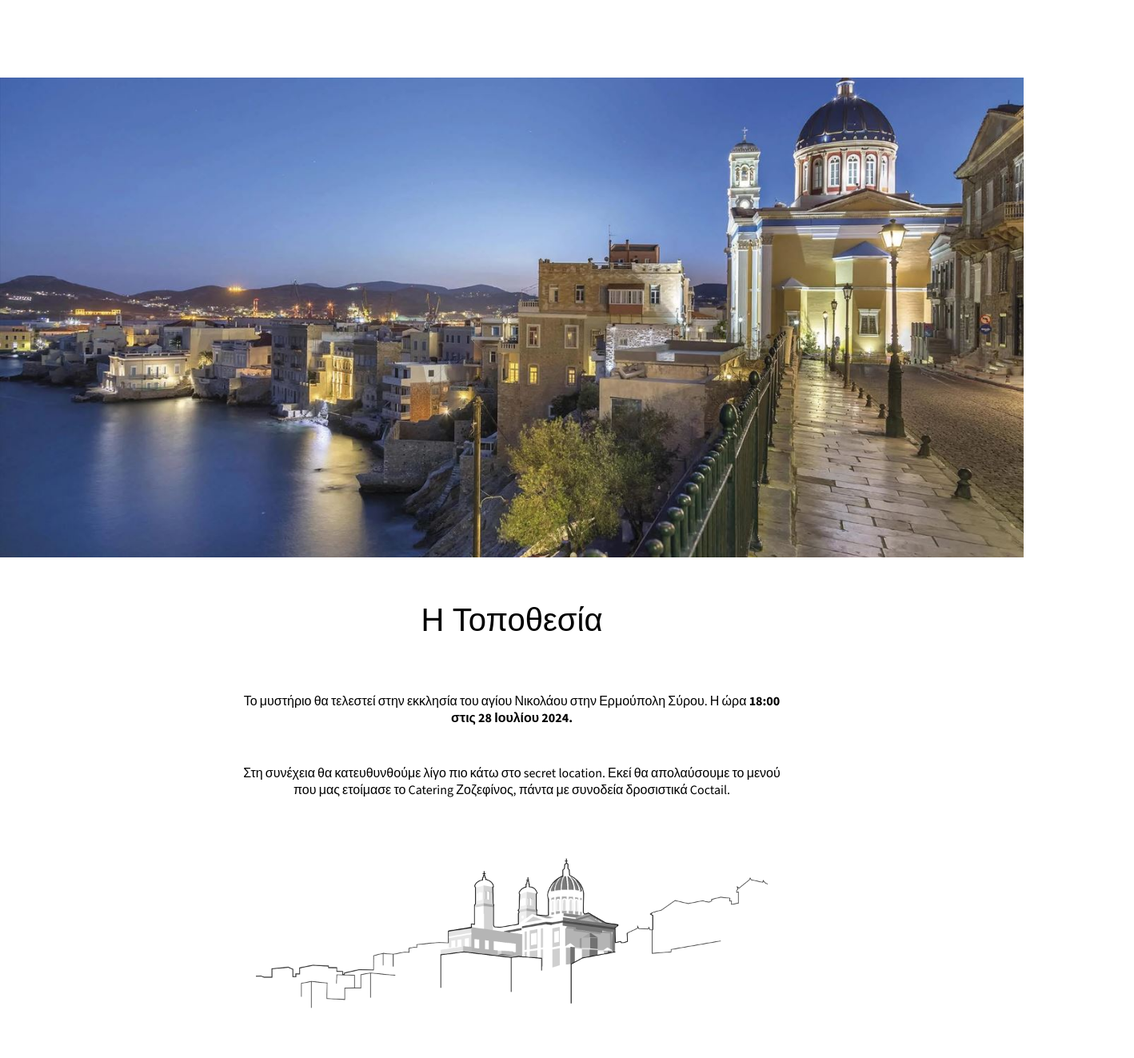
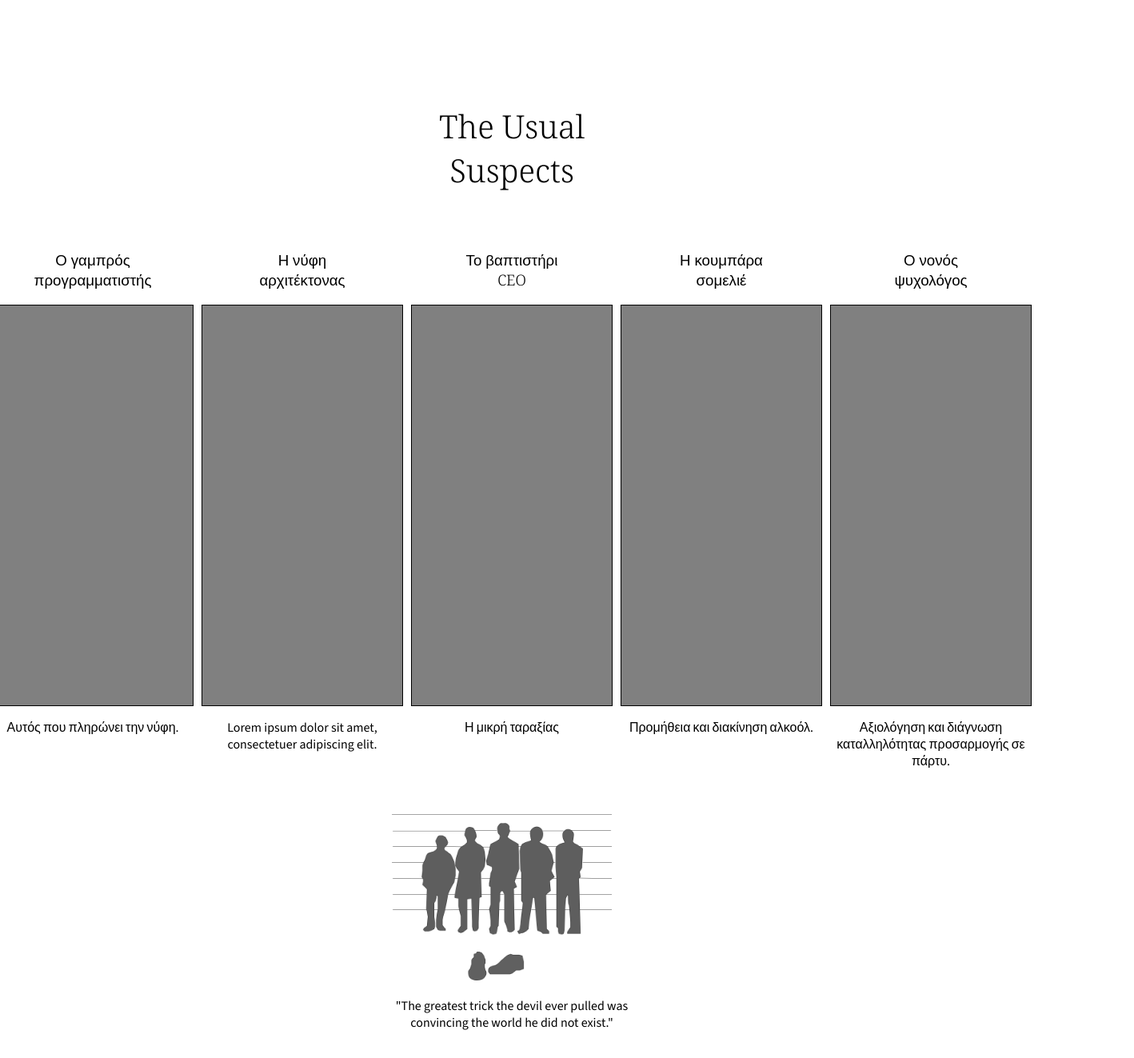
Before and after one commit to dodosiz/wedding-site, a Next.js app: page / in a window 1280 px wide. Shown: the part 1003-2326 px from the top of the page at 80% size, 1418 px wide, since content can reach past the window. Built offline with nearby package versions, Linux system fonts and the light colour scheme.

Commit message:
The usual suspects grid

```diff
--- a/app/globals.css
+++ b/app/globals.css
@@ -9,6 +9,7 @@ h1 {
 
 h1,
 h2,
+h3,
 p,
 li {
   font-weight: 300;
--- a/app/ui/header.tsx
+++ b/app/ui/header.tsx
@@ -4,8 +4,15 @@ const serif = Noto_Serif({ subsets: ["latin", "greek"] });
 
 interface HeaderProps {
   children?: React.ReactNode;
+  level?: number;
+  textAlign: "center" | "left";
 }
 
 export function Header(props: HeaderProps) {
-  return <h1 className={serif.className}>{props.children}</h1>;
+  if (props.level === 2) {
+    return <h2 className={serif.className} style={{textAlign: props.textAlign}}>{props.children}</h2>;
+  } else if (props.level === 3) {
+    return <h3 className={serif.className} style={{textAlign: props.textAlign}}>{props.children}</h3>;
+  }
+  return <h1 className={serif.className} style={{textAlign: props.textAlign}}>{props.children}</h1>;
 }
--- a/app/ui/sections/accomondationSection.tsx
+++ b/app/ui/sections/accomondationSection.tsx
@@ -7,7 +7,7 @@ export function AccomondationSection() {
   return (
     <div className={styles.location_section}>
       <div className={common.text_container}>
-        <Header>Διαμονή</Header>
+        <Header textAlign="center">Διαμονή</Header>
         <p>
           Παρακάτω παρουσιάζονται μερικά από τα δημοφιλή ξενοδοχεία στην Σύρο,
           καθώς και μερικά καταλύματα στην περιοχή της Ερμούπολης, προσφέροντας
--- a/app/ui/sections/attractionsSection.tsx
+++ b/app/ui/sections/attractionsSection.tsx
@@ -4,7 +4,7 @@ import styles from "./attractionsSection.module.css";
 
 export function AttractionsSection() {
     return <div className={`${styles.attractions_section} ${common.text_container}`}>
-        <Header>Αξιοθέατα</Header>
+        <Header textAlign="center">Αξιοθέατα</Header>
         <ul>
             <li>Σύρος - Αξιοθέατα Πολιτισμού</li>
             <li>Η Πλατεία Μιαούλη</li>
--- a/app/ui/sections/foodSection.tsx
+++ b/app/ui/sections/foodSection.tsx
@@ -34,7 +34,7 @@ export function FoodSection() {
         </div>
       </div>
       <div className={common.text_container}>
-        <Header>Γευστικές περιηγήσεις</Header>
+        <Header textAlign="center">Γευστικές περιηγήσεις</Header>
         <p>
           Το πιο φημισμένο προϊόν του νησιού είναι το συριανό λουκούμι. Η τέχνη
           της παρασκευής του έφτασε στη Σύρο με τους πρώτους πρόσφυγες από Χίο,
--- a/app/ui/sections/getThereSection.tsx
+++ b/app/ui/sections/getThereSection.tsx
@@ -5,7 +5,7 @@ import { Header } from "../header";
 export function GetThereSection() {
     return <>
         <div className={common.text_container}>
-            <Header>Μετάβαση</Header>
+            <Header textAlign="center">Μετάβαση</Header>
             <p>
                 Η πλεονεκτική θέση της Σύρου στην καρδιά των Κυκλάδων και η κοντινή της απόσταση
                 από την Αθήνα δίνει τη δυνατότητα σε όλους τους ταξιδιώτες να μεταβούν στο νησί με
--- a/app/ui/sections/homeSection.module.css
+++ b/app/ui/sections/homeSection.module.css
@@ -10,6 +10,41 @@
   flex-direction: column;
   align-items: center;
   justify-content: center;
+}
+
+.home_suspects_container {
+  width: 100%;
+  display: flex;
+  flex-direction: column;
+  align-items: center;
+  justify-content: center;
+}
+
+.suspects_grid {
+  display: grid;
+  grid-template-columns: 1fr 1fr 1fr 1fr 1fr;
+  padding: 20px 10%;
+  gap: 10px;
+}
+
+.suspects_grid_item {
+  text-align: center;
+}
+
+.suspects_grid_box {
+  width: 250px;
+  height: 500px;
+  border: 1px solid black;
+  background-color: gray;
+}
+
+.suspects_logo {
+  width: 300px;
+  padding: 20px 0;
+}
+
+.suspects_logo > p {
+  text-align: center;
 }
 
 .arrow {
--- a/app/ui/sections/homeSection.tsx
+++ b/app/ui/sections/homeSection.tsx
@@ -2,6 +2,7 @@ import { Header } from "../header";
 import styles from "./homeSection.module.css";
 import { useEffect, useState } from "react";
 import { ChevronLeftIcon, ChevronRightIcon } from "@heroicons/react/24/outline";
+import Image from "next/image";
 
 export function HomeSection() {
   const [counter, setCounter] = useState(0);
@@ -45,10 +46,44 @@ export function HomeSection() {
         </div>
       </div>
       <div className={styles.home_text_container}>
-        <Header>Save the Date</Header>
+        <Header textAlign="center">Save the Date</Header>
         <h2 style={{ margin: 0 }}>Κυριακή</h2>
         <h2 style={{ margin: 0 }}>28 Ιουλίου 2024</h2>
         <p style={{ margin: 0 }}>Ερμούπολη, Σύρος</p>
+      </div>
+      <div className={styles.home_suspects_container}>
+        <Header textAlign="center">The Usual<br/>Suspects</Header>
+        <div className={styles.suspects_grid}>
+          <div className={styles.suspects_grid_item}>
+            <Header textAlign="center" level={3}>Ο γαμπρός<br />προγραμματιστής</Header>
+            <div className={styles.suspects_grid_box}></div>
+            <p>Αυτός που πληρώνει την νύφη.</p>
+          </div>
+          <div className={styles.suspects_grid_item}>
+            <Header textAlign="center" level={3}>Η νύφη<br />αρχιτέκτονας</Header>
+            <div className={styles.suspects_grid_box}></div>
+            <p>Lorem ipsum dolor sit amet, consectetuer adipiscing elit.</p>
+          </div>
+          <div className={styles.suspects_grid_item}>
+            <Header textAlign="center" level={3}>Το βαπτιστήρι<br />CEO</Header>
+            <div className={styles.suspects_grid_box}></div>
+            <p>Η μικρή ταραξίας</p>
+          </div>
+          <div className={styles.suspects_grid_item}>
+            <Header textAlign="center" level={3}>Η κουμπάρα<br />σομελιέ</Header>
+            <div className={styles.suspects_grid_box}></div>
+            <p>Προμήθεια και διακίνηση αλκοόλ.</p>
+          </div>
+          <div className={styles.suspects_grid_item}>
+            <Header textAlign="center" level={3}>Ο νονός<br />ψυχολόγος</Header>
+            <div className={styles.suspects_grid_box}></div>
+            <p>Αξιολόγηση και διάγνωση καταλληλότητας προσαρμογής σε πάρτυ.</p>
+          </div>
+        </div>
+        <div className={styles.suspects_logo}>
+          <Image width={275} height={208} alt="the usual suspects" src="/usual_suspects.png" />
+          <p>&quot;The greatest trick the devil ever pulled was convincing the world he did not exist.&quot;</p>
+        </div>
       </div>
     </>
   );
--- a/app/ui/sections/locationSection.tsx
+++ b/app/ui/sections/locationSection.tsx
@@ -10,7 +10,7 @@ export function LocationSection() {
         <div className={styles.ermoupolis_background}></div>
       </div>
       <div className={common.text_container}>
-        <Header>{"Η Τοποθεσία"}</Header>
+        <Header textAlign="center">{"Η Τοποθεσία"}</Header>
         <p>
           {
             "Το μυστήριο θα τελεστεί στην εκκλησία του αγίου Νικολάου στην Ερμούπολη Σύρου. Η ώρα "
```
Also changed, not shown: public/usual_suspects.png (added).
